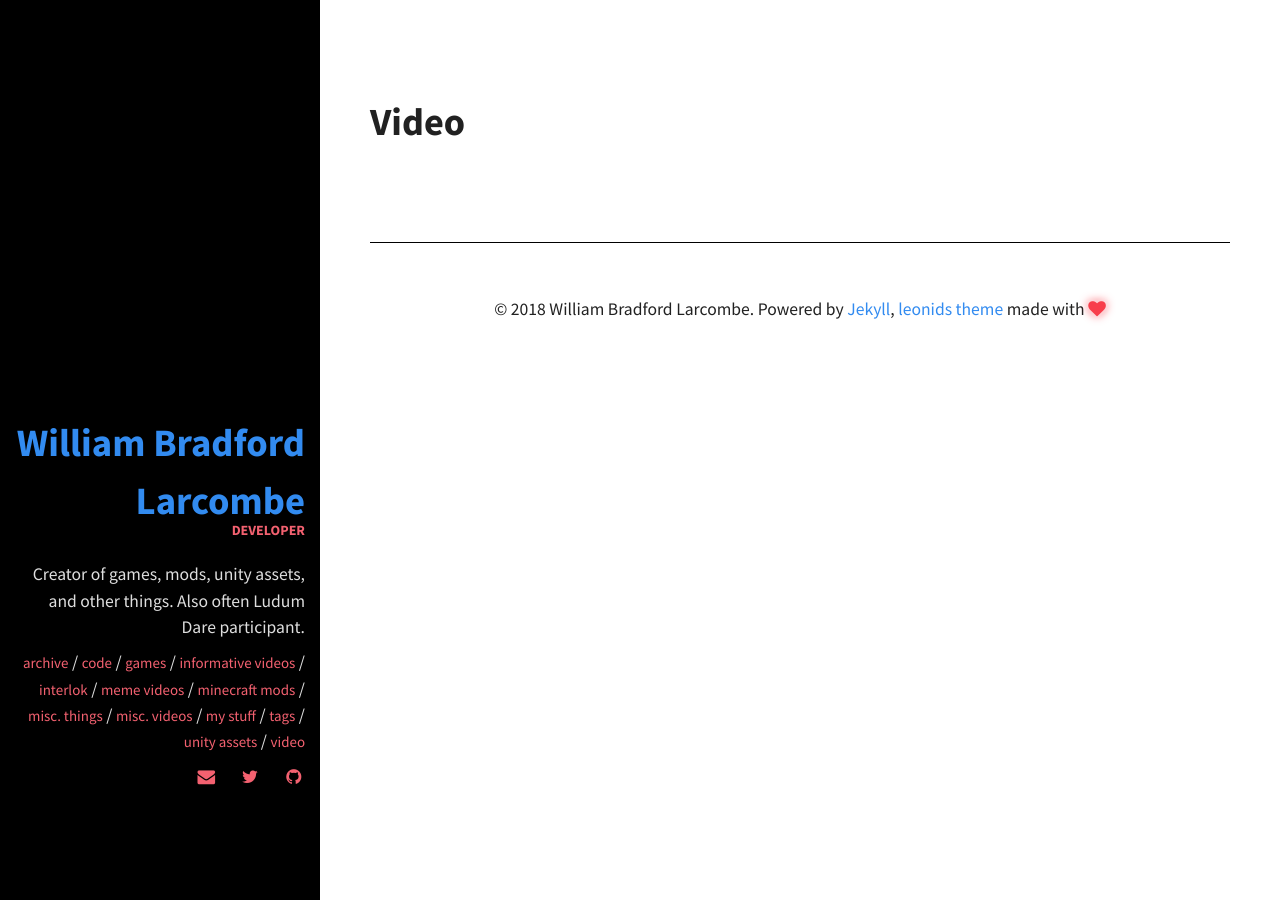
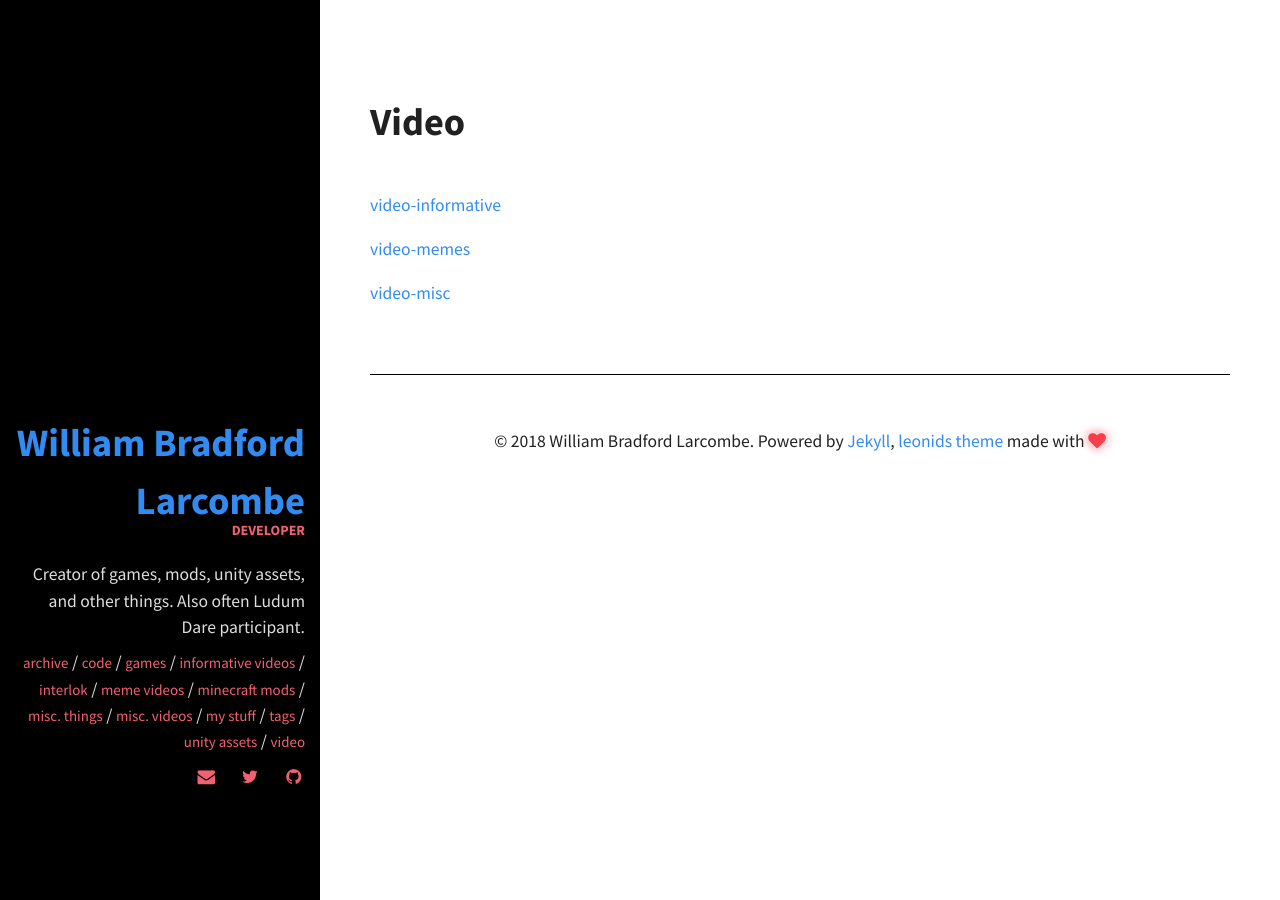
Before and after one commit to williambl/williambl.com, a Jekyll site: the page built from my-stuff/video/video.md, in a window 1280 px wide. Built offline with Jekyll 4.4.1, drawn with Linux system fonts in a browser that asks for light colours.

Commit message:
Add list of collections with links in 'my-stuff/video'

```diff
--- a/_config.yml
+++ b/_config.yml
@@ -36,12 +36,15 @@ collections:
     link: /my-stuff/code/unity-assets
     output: true
   video-informative:
+    type: video
     link: /my-stuff/video/informative
     output: true
   video-memes:
+    type: video
     link: /my-stuff/video/memes
     output: true
   video-misc:
+    type: video
     link: /my-stuff/video/misc
     output: true
 
--- a/my-stuff/video/video.md
+++ b/my-stuff/video/video.md
@@ -3,3 +3,7 @@ layout: page
 title: Video
 permalink: /my-stuff/video/
 ---
+{% assign video-collections = site.collections | where: "type", "video" %}
+{% for collection in video-collections %}
+[{{ collection.label }}]({{ collection.link }})
+{% endfor %}
```
